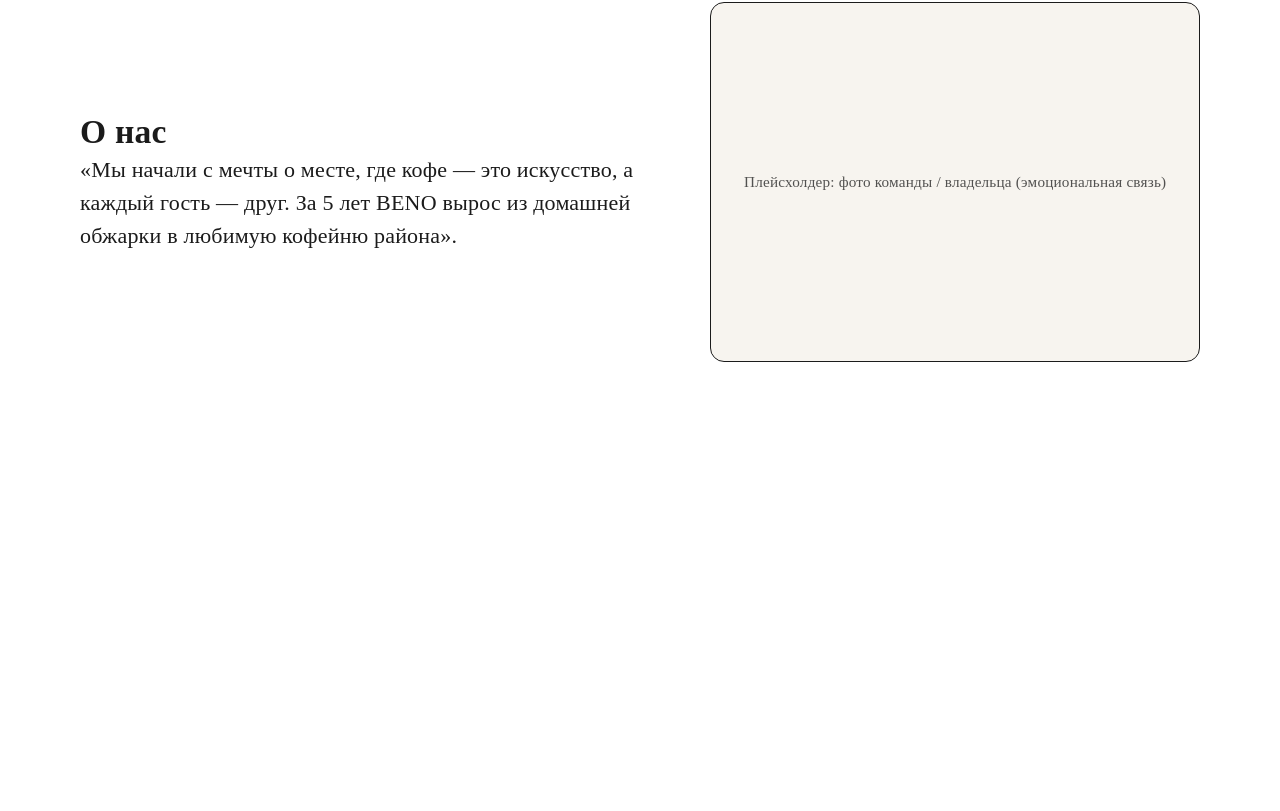
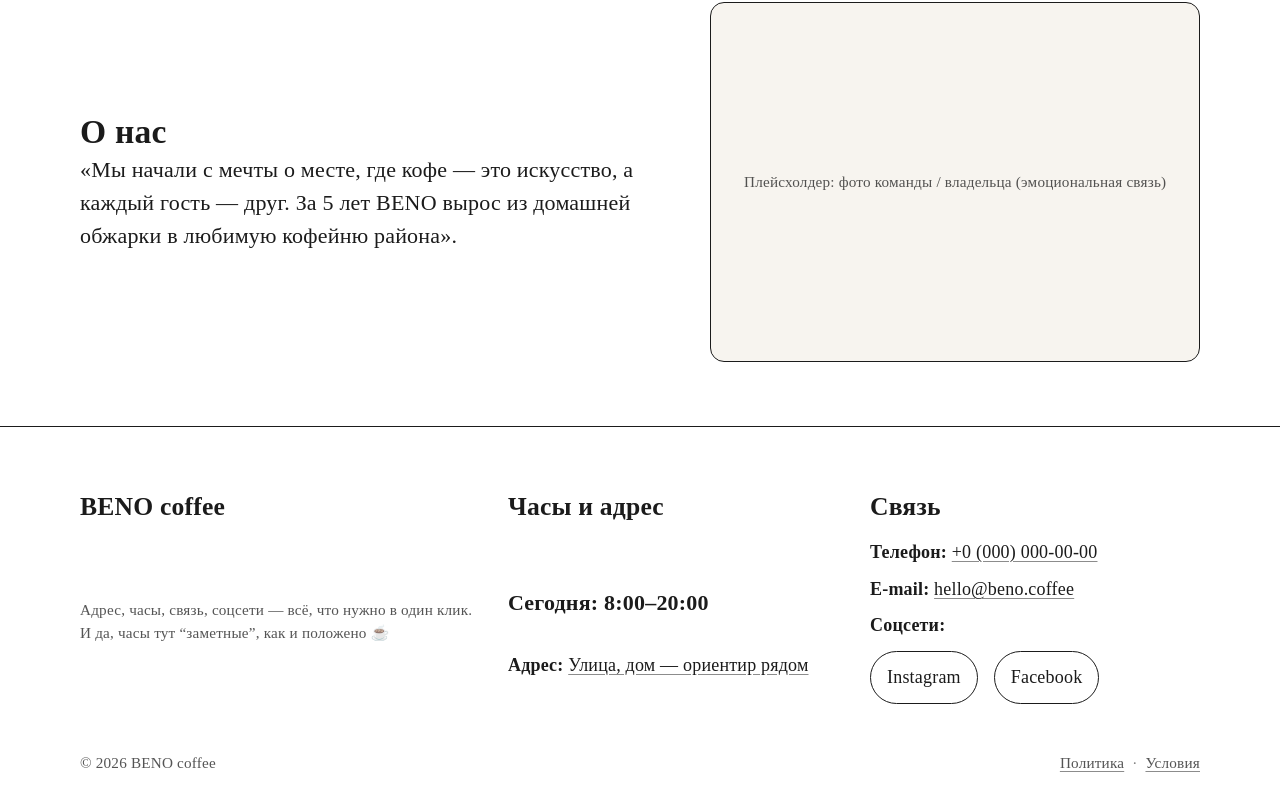
Before and after one commit to ALDYNEC-07/beno-coffe, a Next.js app: page / in a window 1280 px wide. Shown: the part 2472-3283 px from the top of the page. Before the commit the page ends 2898 px from the top, so only its background shows below. Built offline with nearby package versions, Linux system fonts and the light colour scheme.

Commit message:
Добавил футер

```diff
--- a/src/app/page.tsx
+++ b/src/app/page.tsx
@@ -9,6 +9,7 @@ import NewMonth from "@/components/NewMonth/NewMonth";
 import Hits from "@/components/Hits/Hits";
 import About from "@/components/About/About";
 import Navigation from "@/components/Navigation/Navigation";
+import Footer from "@/components/Footer/Footer";
 
 // Этот блок собирает основные части главной страницы.
 export default function Home() {
@@ -29,6 +30,8 @@ export default function Home() {
         {/* Этот блок показывает секцию с краткой историей кофейни. */}
         <About />
       </main>
+      {/* Этот блок показывает подвал с контактами и служебными ссылками. */}
+      <Footer />
     </>
   );
 }
--- /dev/null
+++ b/src/components/Footer/Footer.module.css
@@ -0,0 +1,139 @@
+.footer {
+  --container: 1120px;
+  --space-1: clamp(0.5rem, 1.2vw, 0.75rem);
+  --space-2: clamp(0.75rem, 1.8vw, 1rem);
+  --space-3: clamp(1rem, 2.6vw, 1.5rem);
+  --space-4: clamp(1.25rem, 3.6vw, 2rem);
+  --space-5: clamp(1.75rem, 5vw, 3rem);
+  --space-6: clamp(2.25rem, 6.5vw, 4rem);
+  --text-sm: clamp(0.875rem, 0.6vw + 0.75rem, 0.95rem);
+  --text-base: clamp(1rem, 0.7vw + 0.9rem, 1.125rem);
+  --text-lg: clamp(1.125rem, 0.9vw + 1rem, 1.375rem);
+  --h3: clamp(1.25rem, 1.2vw + 1.05rem, 1.6rem);
+  --radius: 14px;
+  --border: 1px solid #1b1b1b;
+  --measure: 65ch;
+
+  padding-block: var(--space-6);
+  border-top: var(--border);
+  font-size: var(--text-base);
+  line-height: 1.5;
+  letter-spacing: 0.2px;
+  color: #1b1b1b;
+  background: #fff;
+}
+
+.container {
+  width: min(100% - 2 * var(--space-3), var(--container));
+  margin-inline: auto;
+}
+
+.grid {
+  display: grid;
+  gap: var(--space-4);
+}
+
+.block {
+  display: grid;
+  gap: var(--space-2);
+}
+
+.blockTitle {
+  font-size: var(--h3);
+  line-height: 1.25;
+  margin: 0;
+  font-weight: 700;
+}
+
+.list {
+  margin: 0;
+  padding: 0;
+  list-style: none;
+  display: grid;
+  gap: 0.6rem;
+}
+
+.hoursBig {
+  font-size: var(--text-lg);
+  font-weight: 700;
+  line-height: 1.2;
+  margin: 0;
+}
+
+.muted {
+  font-size: var(--text-sm);
+  color: rgba(27, 27, 27, 0.75);
+  margin: 0;
+}
+
+.introText {
+  max-width: var(--measure);
+}
+
+.inlineLink {
+  color: inherit;
+  text-decoration: underline;
+  text-decoration-color: rgba(27, 27, 27, 0.5);
+  text-underline-offset: 3px;
+}
+
+.metaRow {
+  display: flex;
+  flex-wrap: wrap;
+  gap: var(--space-2);
+  align-items: center;
+}
+
+.metaRowSpaced {
+  margin-top: var(--space-1);
+}
+
+.button {
+  display: inline-flex;
+  align-items: center;
+  gap: 0.5rem;
+  padding: 0.75rem 1rem;
+  border: var(--border);
+  border-radius: 999px;
+  background: transparent;
+  text-decoration: none;
+  white-space: nowrap;
+  color: inherit;
+  font-size: var(--text-base);
+}
+
+.button:focus-visible {
+  outline: 2px solid #1b1b1b;
+  outline-offset: 3px;
+  border-radius: 10px;
+}
+
+.bottom {
+  margin-top: var(--space-5);
+}
+
+.bottomRow {
+  display: flex;
+  flex-wrap: wrap;
+  gap: var(--space-2);
+  align-items: center;
+  justify-content: space-between;
+}
+
+.legalLinks {
+  display: inline-flex;
+  align-items: center;
+  flex-wrap: wrap;
+}
+
+.legalItem + .legalItem::before {
+  content: "·";
+  margin: 0 0.5rem;
+  color: rgba(27, 27, 27, 0.6);
+}
+
+@media (min-width: 720px) {
+  .grid {
+    grid-template-columns: minmax(0, 1.2fr) repeat(2, minmax(0, 1fr));
+  }
+}
--- /dev/null
+++ b/src/components/Footer/Footer.tsx
@@ -0,0 +1,136 @@
+/*
+ Этот файл определяет подвал сайта.
+ Он показывает контакты, адрес, часы работы и служебные ссылки.
+ Человек может узнать расписание, связаться и перейти в соцсети или документы.
+*/
+import Link from "next/link";
+import styles from "./Footer.module.css";
+
+// Этот объект хранит заголовок и описание для первого блока подвала.
+const footerIntro = {
+  title: "BENO coffee",
+  description:
+    "Адрес, часы, связь, соцсети — всё, что нужно в один клик. И да, часы тут “заметные”, как и положено ☕",
+};
+
+// Этот объект хранит данные о кратком расписании и адресе.
+const hoursInfo = {
+  title: "Часы и адрес",
+  todayLabel: "Сегодня: 8:00–20:00",
+  addressLabel: "Адрес:",
+  addressText: "Улица, дом — ориентир рядом",
+  addressLink: "/map",
+};
+
+// Этот объект хранит данные для блока связи.
+const contactInfo = {
+  title: "Связь",
+  phoneLabel: "Телефон:",
+  phoneText: "+0 (000) 000-00-00",
+  phoneLink: "tel:+00000000000",
+  emailLabel: "E-mail:",
+  emailText: "hello@beno.coffee",
+  emailLink: "mailto:hello@beno.coffee",
+  socialLabel: "Соцсети:",
+};
+
+// Этот список хранит ссылки на соцсети кофейни.
+const socialLinks = [
+  { label: "Instagram", href: "/instagram", ariaLabel: "Instagram BENO" },
+  { label: "Facebook", href: "/facebook", ariaLabel: "Facebook BENO" },
+];
+
+// Этот список хранит ссылки на служебные документы.
+const legalLinks = [
+  { label: "Политика", href: "/privacy" },
+  { label: "Условия", href: "/terms" },
+];
+
+// Этот год нужен для строки копирайта внизу подвала.
+const currentYear = new Date().getFullYear();
+
+export default function Footer() {
+  return (
+    // Этот блок показывает подвал с контактами и служебной информацией.
+    <footer id="footer" className={styles.footer} aria-label="Контакты и служебная информация">
+      <div className={styles.container}>
+        {/* Этот блок делит подвал на три основные колонки. */}
+        <div className={styles.grid}>
+          {/* Этот блок показывает краткое описание кофейни. */}
+          <div className={styles.block}>
+            <h3 className={styles.blockTitle}>{footerIntro.title}</h3>
+            <p className={`${styles.muted} ${styles.introText}`}>{footerIntro.description}</p>
+          </div>
+
+          {/* Этот блок показывает часы работы и адрес. */}
+          <div className={styles.block}>
+            <h3 className={styles.blockTitle}>{hoursInfo.title}</h3>
+            {/* Этот список показывает часы работы одной строкой и адрес. */}
+            <ul className={styles.list}>
+              <li className={styles.hoursBig}>{hoursInfo.todayLabel}</li>
+              <li>
+                <strong>{hoursInfo.addressLabel}</strong>{" "}
+                <Link className={styles.inlineLink} href={hoursInfo.addressLink}>
+                  {hoursInfo.addressText}
+                </Link>
+              </li>
+            </ul>
+          </div>
+
+          {/* Этот блок показывает телефон, почту и ссылки на соцсети. */}
+          <div className={styles.block}>
+            <h3 className={styles.blockTitle}>{contactInfo.title}</h3>
+            {/* Этот список показывает способы связи и соцсети. */}
+            <ul className={styles.list}>
+              <li>
+                <strong>{contactInfo.phoneLabel}</strong>{" "}
+                <a className={styles.inlineLink} href={contactInfo.phoneLink}>
+                  {contactInfo.phoneText}
+                </a>
+              </li>
+              <li>
+                <strong>{contactInfo.emailLabel}</strong>{" "}
+                <a className={styles.inlineLink} href={contactInfo.emailLink}>
+                  {contactInfo.emailText}
+                </a>
+              </li>
+              <li>
+                <strong>{contactInfo.socialLabel}</strong>
+                {/* Этот блок показывает кнопки для перехода в соцсети. */}
+                <span className={`${styles.metaRow} ${styles.metaRowSpaced}`}>
+                  {socialLinks.map((link) => (
+                    <Link
+                      key={link.href}
+                      className={styles.button}
+                      href={link.href}
+                      aria-label={link.ariaLabel}
+                    >
+                      {link.label}
+                    </Link>
+                  ))}
+                </span>
+              </li>
+            </ul>
+          </div>
+        </div>
+      </div>
+
+      <div className={`${styles.container} ${styles.bottom}`}>
+        {/* Этот блок показывает копирайт и служебные ссылки. */}
+        <div className={styles.bottomRow}>
+          <span className={styles.muted}>© {currentYear} BENO coffee</span>
+          {/* Этот блок показывает ссылки на служебные документы. */}
+          <span className={`${styles.muted} ${styles.legalLinks}`}>
+            {legalLinks.map((link) => (
+              <span key={link.href} className={styles.legalItem}>
+                <Link className={styles.inlineLink} href={link.href}>
+                  {link.label}
+                </Link>
+              </span>
+            ))}
+          </span>
+        </div>
+      </div>
+    </footer>
+  );
+}
```
